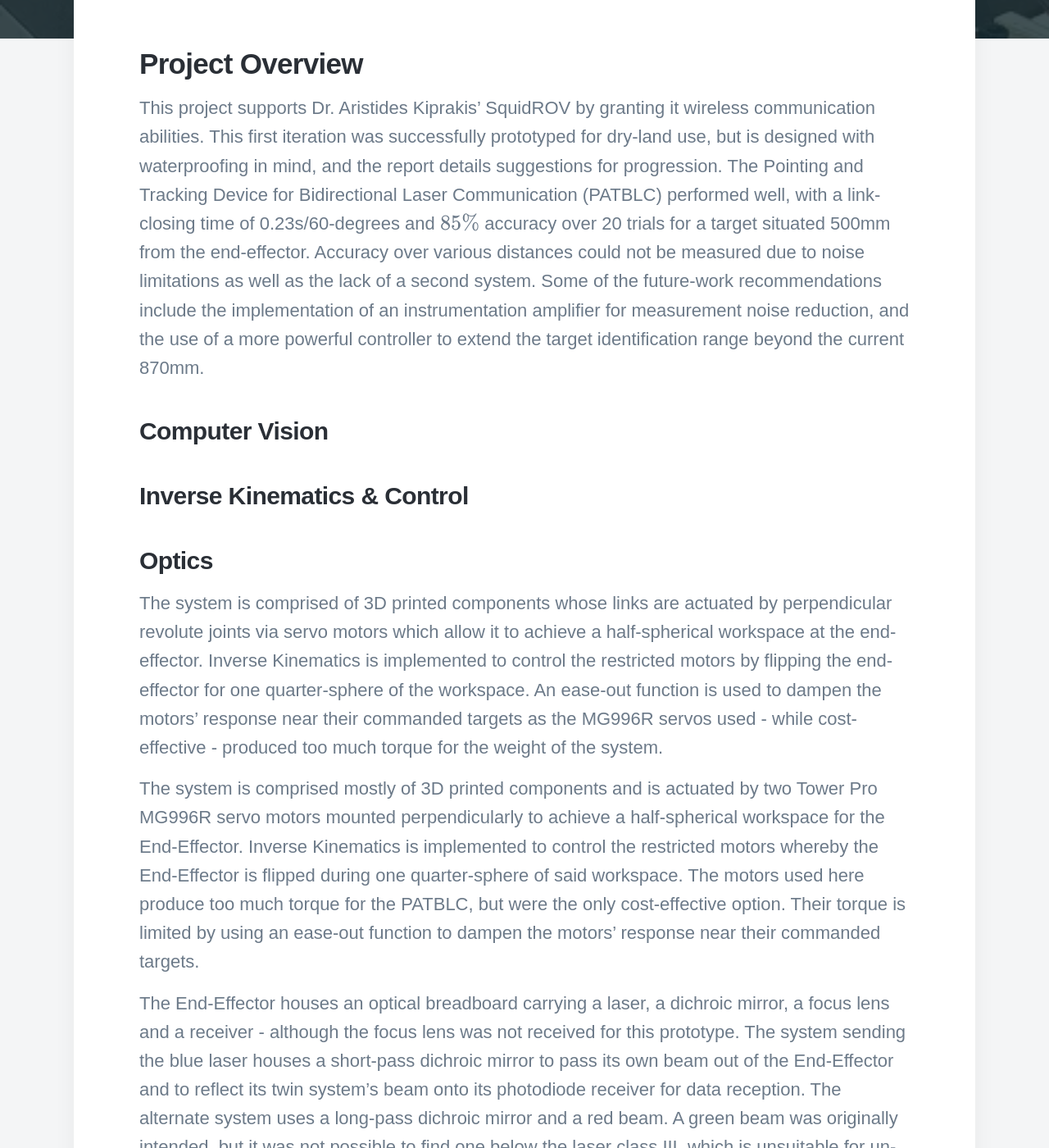
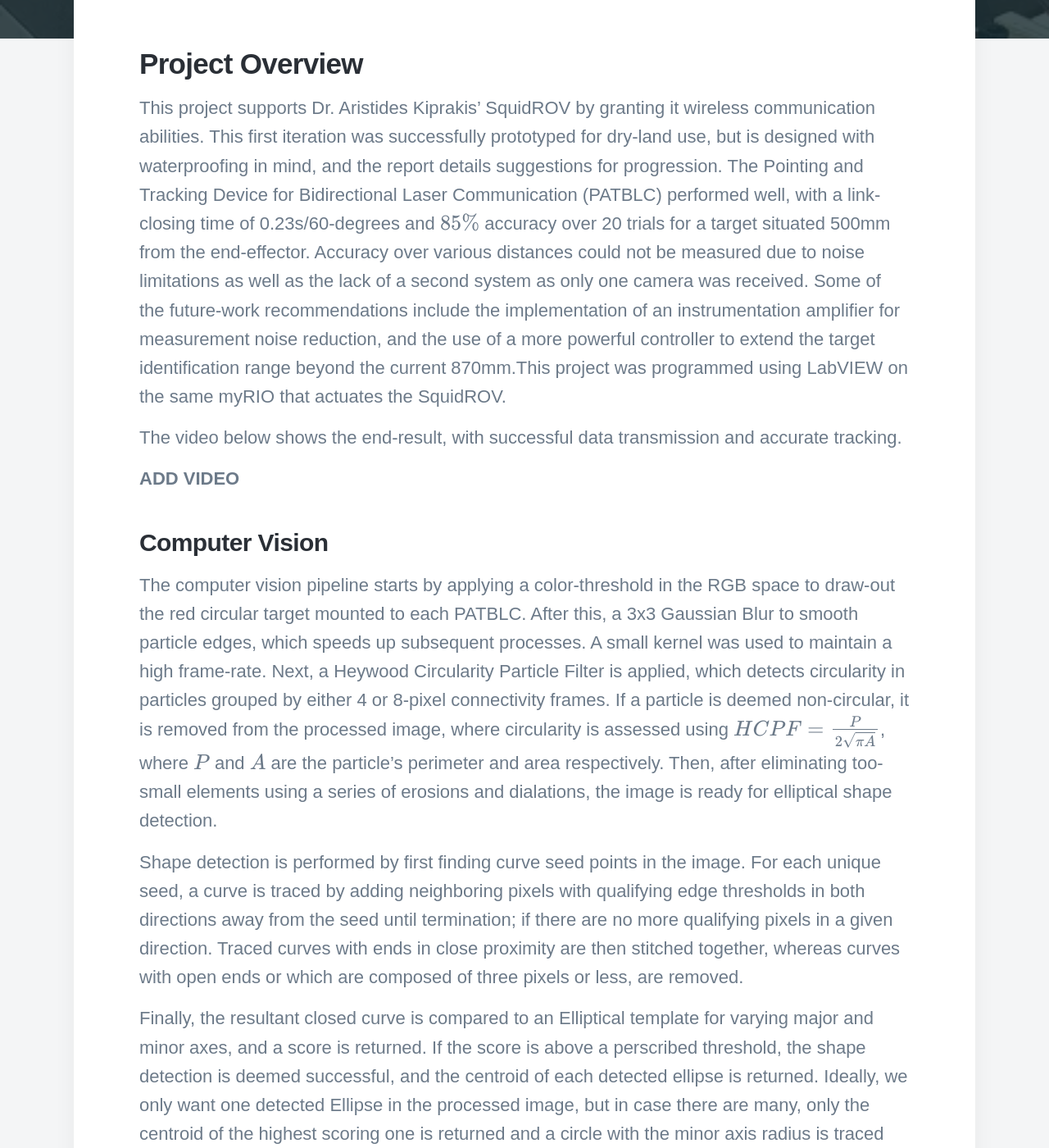
Before and after one commit to saarah-g/saarah-g.github.io, a Jekyll site: the page built from _projects/2019-04-25-beng.md, in a window 1280 px wide and 1400 px high, scrolled down 545 px. Shown: the whole window at 82% size. Built offline with Jekyll 4.4.1, drawn with Linux system fonts in a browser that asks for light colours; nearby versions of some CDN libraries; some web fonts are replaced; formulas are drawn with MathJax 3; some of the changed text lies outside the part shown.

Commit message:
populated beng project post, almost done

```diff
--- a/_projects/2019-04-25-beng.md
+++ b/_projects/2019-04-25-beng.md
@@ -8,25 +8,48 @@ featured_image: '/images/Projects/beng-thesis/thumb.png'
 
 ## Project Overview
 
-This project supports Dr. Aristides Kiprakis' SquidROV by granting it wireless communication abilities. This first iteration was successfully prototyped for dry-land use, but is designed with waterproofing in mind, and the report details suggestions for progression. The Pointing and Tracking Device for Bidirectional Laser Communication (PATBLC) performed well, with a link-closing time of 0.23s/60-degrees and $85\%$ accuracy over 20 trials for a target situated 500mm from the end-effector. Accuracy over various distances could not be measured due to noise limitations as well as the lack of a second system. Some of the future-work recommendations include the implementation of an instrumentation amplifier for measurement noise reduction, and the use of a more powerful controller to extend the target identification range beyond the current 870mm.
+This project supports Dr. Aristides Kiprakis' SquidROV by granting it wireless communication abilities. This first iteration was successfully prototyped for dry-land use, but is designed with waterproofing in mind, and the report details suggestions for progression. The Pointing and Tracking Device for Bidirectional Laser Communication (PATBLC) performed well, with a link-closing time of 0.23s/60-degrees and $85\%$ accuracy over 20 trials for a target situated 500mm from the end-effector. Accuracy over various distances could not be measured due to noise limitations as well as the lack of a second system as only one camera was received. Some of the future-work recommendations include the implementation of an instrumentation amplifier for measurement noise reduction, and the use of a more powerful controller to extend the target identification range beyond the current 870mm.This project was programmed using LabVIEW on the same myRIO that actuates the SquidROV.
+
+The video below shows the end-result, with successful data transmission and accurate tracking.
+
+**ADD VIDEO**
 
 
 ### Computer Vision
 
+The computer vision pipeline starts by applying a color-threshold in the RGB space to draw-out the red circular target mounted to each PATBLC. After this, a 3x3 Gaussian Blur to smooth particle edges, which speeds up subsequent processes. A small kernel was used to maintain a high frame-rate. Next, a Heywood Circularity Particle Filter is applied, which detects circularity in particles grouped by either 4 or 8-pixel connectivity frames. If a particle is deemed non-circular, it is removed from the processed image, where circularity is assessed using $HCPF = \frac{P}{2 \sqrt{\pi A}}$, where $P$ and $A$ are the particle's perimeter and area respectively. Then, after eliminating too-small elements using a series of erosions and dialations, the image is ready for elliptical shape detection.
+
+Shape detection is performed by first finding curve seed points in the image. For each unique seed, a curve is traced by adding neighboring pixels with qualifying edge thresholds in both directions away from the seed until termination; if there are no more qualifying pixels in a given direction. Traced curves with ends in close proximity are then stitched together, whereas curves with open ends or which are composed of three pixels or less, are removed.
+
+Finally, the resultant closed curve is compared to an Elliptical template for varying major and minor axes, and a score is returned. If the score is above a perscribed threshold, the shape detection is deemed successful, and the centroid of each detected ellipse is returned. Ideally, we only want one detected Ellipse in the processed image, but in case there are many, only the centroid of the highest scoring one is returned and a circle with the minor axis radius is traced for visual confirmation. A Kalman Filter with a particle motion model is then applied to the tracked object for better dynamic detection.
+
+The results are shown below for ideal conditions, low light, skew, and occlusion:
+
+<div class="gallery" data-columns="1">
+	<img src="/images/Projects/beng-thesis/Img_Light.png" style="width: 100%">
+	<img src="/images/Projects/beng-thesis/Img_Dark_Skewed.png" style="width: 100%">
+	<img src="/images/Projects/beng-thesis/Img_Dark_Occluded.png" style="width: 100%">
+</div>
+
+
 ### Inverse Kinematics & Control
-
-### Optics
-
 
 The system is comprised of 3D printed components whose links are actuated by perpendicular revolute joints via servo motors which allow it to achieve a half-spherical workspace at the end-effector. Inverse Kinematics is implemented to control the restricted motors by flipping the end-effector for one quarter-sphere of the workspace. An ease-out function is used to dampen the motors' response near their commanded targets as the MG996R servos used - while cost-effective - produced too much torque for the weight of the system.
 
-The system is comprised mostly of 3D printed components and is actuated by two Tower Pro
-MG996R servo motors mounted perpendicularly to achieve a half-spherical workspace for the
-End-Effector. Inverse Kinematics is implemented to control the restricted motors whereby
-the End-Effector is flipped during one quarter-sphere of said workspace. The motors used here
-produce too much torque for the PATBLC, but were the only cost-effective option. Their torque
-is limited by using an ease-out function to dampen the motors’ response near their commanded
-targets.
+The Inverse Kinematics for this system was developed heuristically, and divided into four discontinuous quadrants, each of which has an identical counterpart with a different entry point into said quadrant:
+
+1. Quadrant 1:1, Azimuth <= $\pi$, Elevation <= $\pi/2$.
+2. Quadrant 1:2, Azimuth > $\pi$, Elevation > $\pi$.
+3. Quadrant 2:1, Azimuth > $\pi$, Elevation <= $\pi/2$.
+4. Quadrant 2:2, Azimuth <= $\pi$, Elevation > $\pi/2$.
+
+Essentially, the :1 versions of quadrants are entered from an Azimuth breach, whereas the :2 versions are entered via an Elevation breach. The details are expanded in the [report](https://moribots.github.io/images/Projects/beng-thesis/BEng_Final_Report.pdf).
+
+Ultimately, this causes the end-effector to flip for one half of the workspace, surmounting the servo motors' 180-degree limitation to continue tracking for the entire half-spherical workspace. The behavior is visible in the video below, where I use my computer's mouse to command the motors with the same inputs as would be provided by the tracking pipeline.
+
+**ADD VIDEO**
+
+### Optics
 
 The End-Effector houses an optical breadboard carrying a laser, a dichroic mirror, a focus lens
 and a receiver - although the focus lens was not received for this prototype. The system sending
@@ -36,7 +59,14 @@ alternate system uses a long-pass dichroic mirror and a red beam. A green beam w
 intended, but it was not possible to find one below the laser class III, which is unsuitable for
 un-enclosed use at the university.
 
-The computer vision algorithm uses elliptical shape detection coupled with a Kalman Filter for
-skew and occlusion-resistant-tracking. The system is programmed in LabVIEW using a Queued
-Message Handler design pattern to actuate Queued State Machines. Unfortunately, only one
-camera was received, so only one system was built at this time.
+The diagram below shows the optical setup as well as a finished optical breadboard, which is inverted with a long-pass beam splitter for the twin device:
+
+<div class="gallery" data-columns="1">
+	<img src="/images/Projects/beng-thesis/dm.png" style="width: 100%">
+	<img src="/images/Projects/beng-thesis/BBFront.jpg" style="width: 100%">
+	<img src="/images/Projects/beng-thesis/BBFinished.jpg" style="width: 100%">
+</div>
+
+The report goes into much more detail on these topics, feel free to download it if you are interested!
+
+<a href="https://moribots.github.io/images/Projects/beng-thesis/BEng_Final_Report.pdf" class="button button--large" download="MR.pdf">Download Report</a> <a href="https://moribots.github.io/images/Projects/beng-thesis/PATBLC.zip" class="button button--large" download="MR.pdf">Download Code</a>
```
Also changed, not shown: images/Projects/beng-thesis/dm.png (added).
